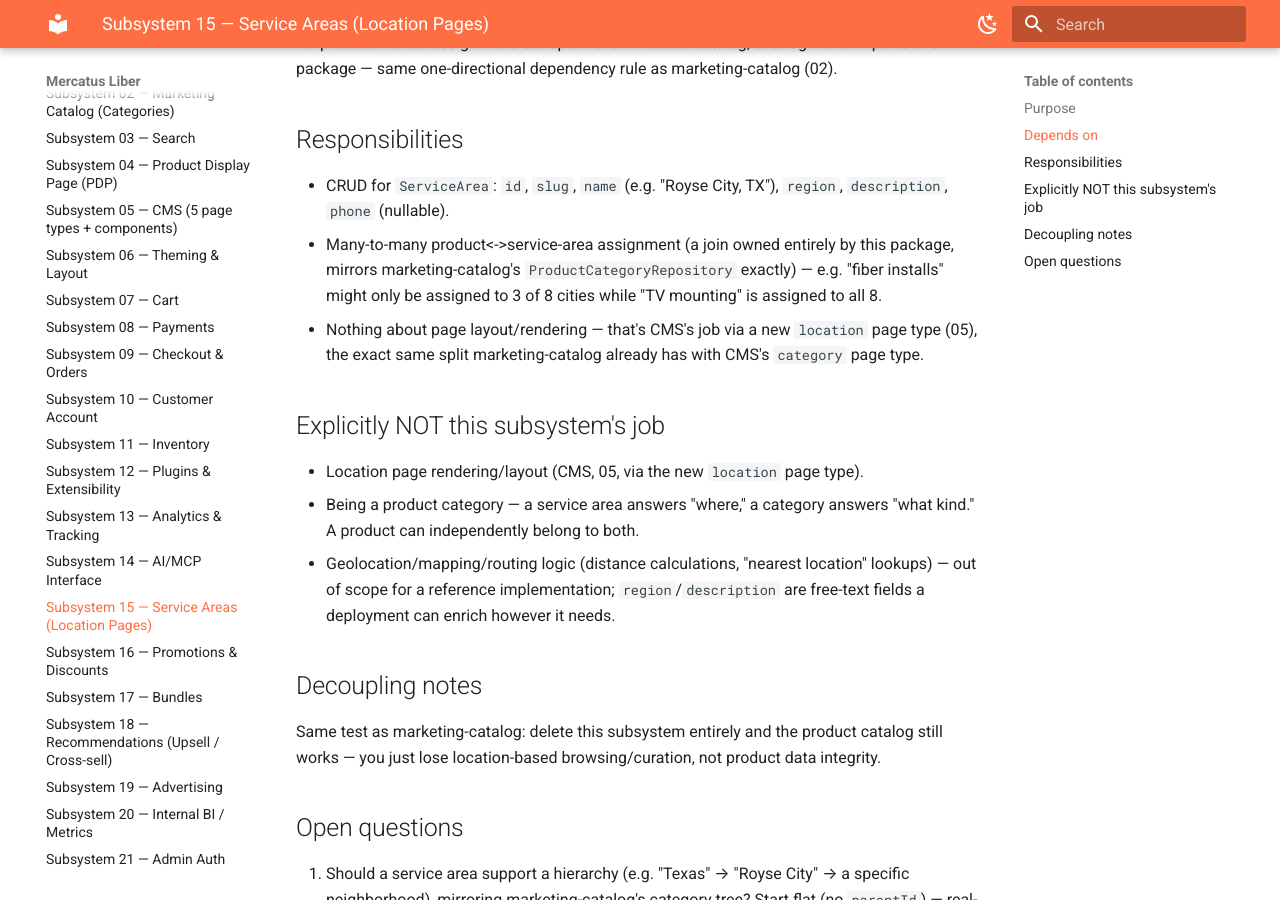
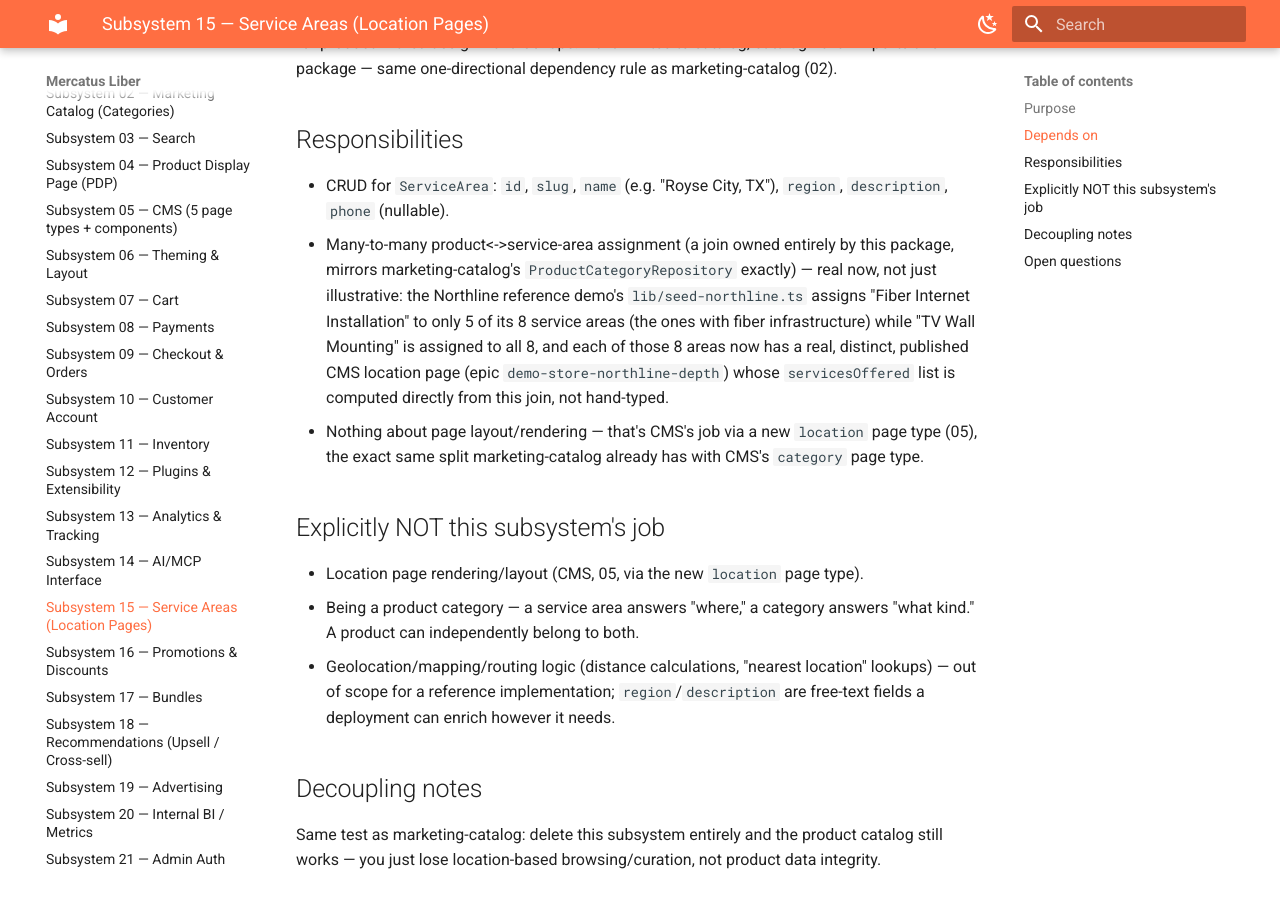
Before and after one commit to mdostal/mercatus-liber, an MkDocs documentation site: the page built from docs/subsystems/15-service-areas.md, in a window 1280 px wide and 900 px high, scrolled down 496 px. Built offline with MkDocs 1.6.1 and Material for MkDocs 9.7.7, drawn with Linux system fonts in a browser that asks for light colours.

Commit message:
docs(demo-store-northline-depth): closeout live-verification, docs update, epic-backlog done
Story northline-depth-03-verification-and-closeout (epic
demo-store-northline-depth). Full live-verification pass against a real
dev server for both demos:

- Northline: all 4 real categories (TV & Home Theater, Security & Cameras,
  Networking & Fiber, Smart Home & Automation) and all 8 service-area
  location pages browsed via the actual rendered nav links (not direct URL
  access), each returning real, distinct content -- confirmed Harborview,
  ME's page correctly omits fiber/home-theater/thermostat/lock, services it
  was never assigned.
- Real cart round-trip via progressively-enhanced React Server Action form
  submissions: added a single-tier service (TV Wall Mounting, $149) and a
  specific tiered-variant SKU (Security Camera Installation's 4-camera
  tier, $899, out of its 3 real tiers), correct cart math ($1,048.00
  total), then a real checkout attempt failed loudly at the same expected
  point as every other demo in this environment (Stripe key absent --
  success, not a bug).
- "camera" and "fiber" search queries re-run end to end, returning exactly
  Security Camera Installation and Fiber Internet Installation.
- dragon-merch re-confirmed completely unaffected: nav (Merch/3D
  Printed/Service Areas/its own real Fall Sale campaign link) and both
  categories all still 200 with unchanged content.

Full monorepo test/typecheck/build via root turbo commands all green
(56/56 test tasks / 65/65 reference-storefront tests, 56/56 typecheck,
31/31 build).

docs/subsystems/15-service-areas.md: replaced its prior hypothetical
product<->area-assignment example with this epic's real seeded numbers
(fiber assigned to 5 of 8 areas, TV mounting to all 8).

.pHive/planning/epic-backlog.md: epic 35's row marked done (3/3 stories
complete) with a description naming the 4 categories, tiered SKUs, 8/8
location pages, and the nav fix including the hardcoded Fall Sale bug this
epic found and fixed.

Co-Authored-By: Claude Sonnet 5 <noreply@anthropic.com>
Claude-Session: https://claude.ai/code/session_01GnMfyfspur3QPuomH4eRuL

```diff
--- a/docs/subsystems/15-service-areas.md
+++ b/docs/subsystems/15-service-areas.md
@@ -18,8 +18,12 @@ this package — same one-directional dependency rule as marketing-catalog (02).
 - CRUD for `ServiceArea`: `id`, `slug`, `name` (e.g. "Royse City, TX"), `region`, `description`,
   `phone` (nullable).
 - Many-to-many product<->service-area assignment (a join owned entirely by this package, mirrors
-  marketing-catalog's `ProductCategoryRepository` exactly) — e.g. "fiber installs" might only be
-  assigned to 3 of 8 cities while "TV mounting" is assigned to all 8.
+  marketing-catalog's `ProductCategoryRepository` exactly) — real now, not just illustrative: the
+  Northline reference demo's `lib/seed-northline.ts` assigns "Fiber Internet Installation" to only
+  5 of its 8 service areas (the ones with fiber infrastructure) while "TV Wall Mounting" is
+  assigned to all 8, and each of those 8 areas now has a real, distinct, published CMS location
+  page (epic `demo-store-northline-depth`) whose `servicesOffered` list is computed directly from
+  this join, not hand-typed.
 - Nothing about page layout/rendering — that's CMS's job via a new `location` page type (05),
   the exact same split marketing-catalog already has with CMS's `category` page type.
 
```
Also changed, not shown: .pHive/planning/epic-backlog.md (+1 -1 lines).
